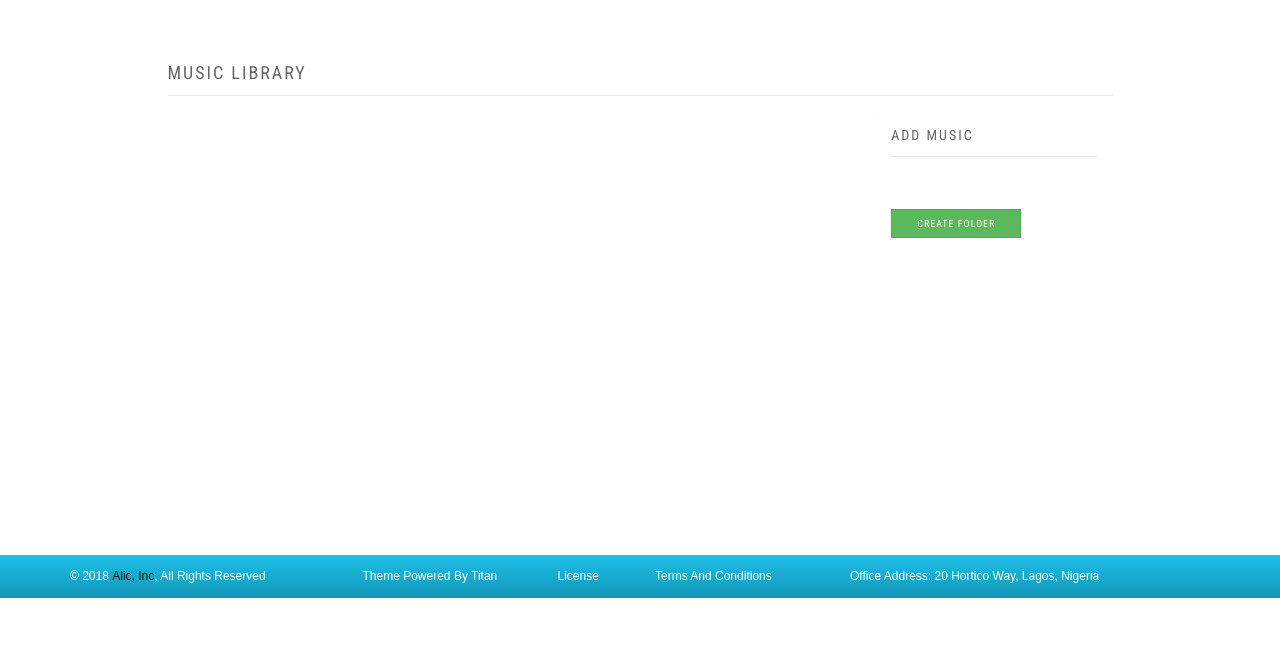
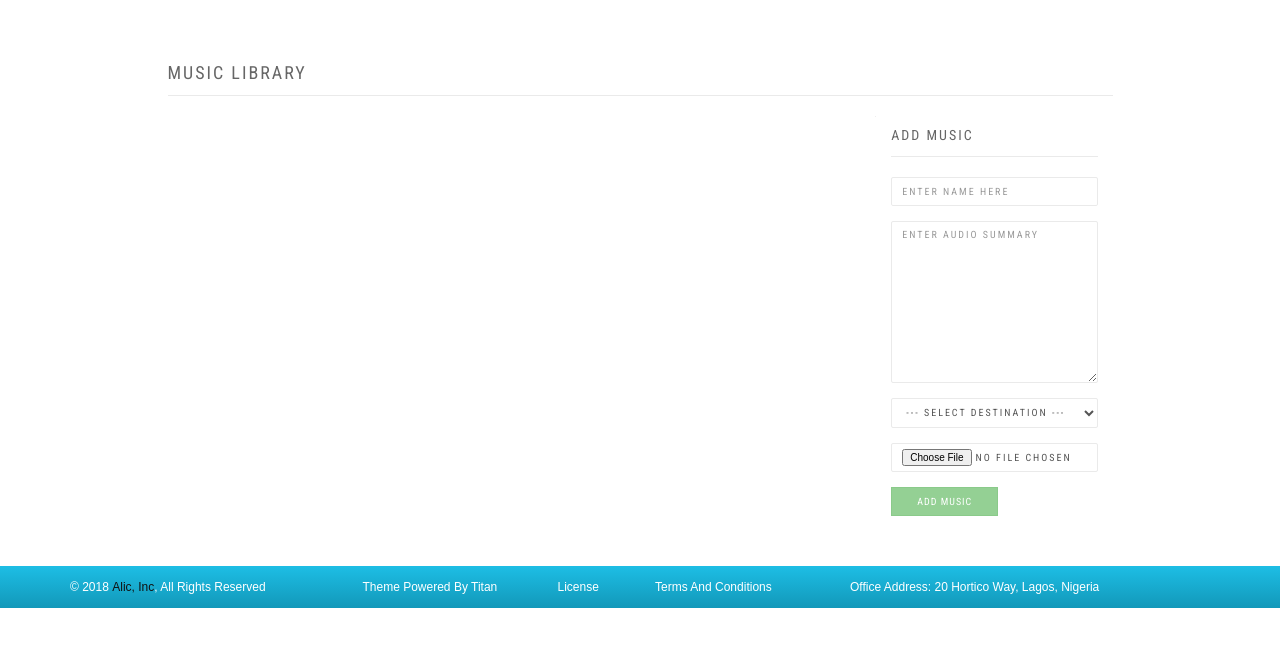
Before and after one commit to alic-xc/FileManager, a Django app: page /audio in a window 1280 px wide. Shown: the part 50-697 px from the top of the page. Run offline with Django 3.2, Linux system fonts and the light colour scheme; data that the repository does not hold is empty; some libraries are stand-ins or nearby versions; some web fonts are replaced.

Commit message:
working on audio in both view and model

```diff
--- a/Manager/forms.py
+++ b/Manager/forms.py
@@ -1,6 +1,8 @@
 from django import forms
+from .models import Folder
 
-class folderForm(forms.Form):
+
+class FolderForm(forms.Form):
     folder_name = forms.CharField(label='Folder Name', max_length=50,
                                   widget= forms.TextInput(
                                       attrs={'placeholder':'Type Folder Name Here','class':'form-control input-sm'}) )
@@ -9,26 +11,38 @@ class folderForm(forms.Form):
                                widget= forms.Select(attrs={'class':'form-control input-sm'}),
                                )
 
-class videoForm():
-    pass
 
-class pictureForm():
-    pass
-
-class documentForm():
-    pass
-
-class audioForm(forms.Form):
+class AudioForm(forms.Form):
 
     name = forms.CharField(label='Audio Name', max_length=50,
                                  widget=forms.TextInput(
-                                     attrs={'placeholder':'Enter Name Here','class':'form-control input-sm'}))
-    format = forms.ChoiceField(label='Audio Format',
-                             choices=(('','--select Audio format--'),('MP3','MP3'),('WMA','WMA'),('WAV'),('WAV')),
-                             widget=forms.TextInput(
-                                 attrs={'class':'form-control input-sm'}
-                             ))
+                                   attrs={'placeholder':'Enter Name Here','class':'form-control input-sm','id':'audio'}))
+
+    size = forms.IntegerField(
+                              widget=forms.HiddenInput(
+                                   attrs={'id':'size'})
+                              )
+
+
     summary = forms.CharField(label='Audio Summary', max_length=200,
-                              widget=forms.TextInput(
+                              widget=forms.Textarea(
                                   attrs={'placeholder':'Enter Audio Summary','class':'form-control input-sm'}
                               ))
+    folder = forms.ChoiceField(label='folder', choices=(Folder.objects.values('id','name')),
+                               )
+
+    folder = forms.ModelChoiceField(queryset=Folder.objects.all(), empty_label="--- select destination ---",
+                                    widget=forms.Select(attrs={'class':'form-control input-sm'}))
+
+    file = forms.FileField(label='Upload file',
+                           widget=forms.FileInput(
+                               attrs={'class':'form-control input-sm','id':'audio-file','accept':'.mp3,.wma,.wav'}))
+
+class VideoForm():
+    pass
+
+class PictureForm():
+    pass
+
+class DocumentForm():
+    pass
--- a/Manager/templates/Manager/app/audio.html
+++ b/Manager/templates/Manager/app/audio.html
@@ -1,7 +1,7 @@
 {% extends 'Manager/layout/skeleton.html' %}
 
 {% block title %}
-  Folder Section
+  Audio
 {% endblock %}
 
 {% block style %}
@@ -54,20 +54,20 @@
         }
       }
 
-      let body = document.querySelector("body")
-      body.onkeyup = function(e){
-        if(e.key == 'Control'){
-            elem.style.display = 'block'
-        }
-      }
+       let a = document.querySelector('#audio-file').onblur = function(){
+          let audio = this.files[0]
+          if(audio.type != 'audio/mp3' && audio.type  != 'audio/wav' && audio.type != 'audio/wma'){
+              document.querySelector('#audio-file').value =''
+              document.querySelector('#error').innerHTML = "<span>File Error. Check the input</span>"
 
-       let t = document.querySelectorAll('.folder')
-       t.forEach(function(e){
-         e.onclick = function(){
-             location.href = `folder/${this.id}`
+          }
 
-         }
-       })
+          if(audio.size < 1000 ){
+              document.querySelector('#size').value =''
+              document.querySelector('#audio-file').value =''
+              document.querySelector('#error').innerHTML = "<span>Size Error. Check the file</span>"
+          }
+     }
 
     })
 </script>
@@ -140,20 +140,32 @@
                   <h5 class="font-alt mb-0">Add Music</h5>
                   <hr class="divider-w mt-10 mb-20">
 
-                  <form class="form-horizontal"  method="post">
+                  <form class="form-horizontal"  method="post" onsubmit="validator()" enctype="multipart/form-data">
                     {% csrf_token %}
+                    <div class="alert alert-danger" id='error' style='display:none'>
+                    </div>
                       <div class="form-group">
                         <div class="col-sm-12">
-                          {{ form.audio }}
+                          {{ audio.name }}
                         </div>
-
+                      </div>
+                          {{ audio.size }}
+                      <div class="form-group">
+                        <div class="col-sm-12">
+                        {{ audio.summary }}
+                      </div>
                       </div>
                       <div class="form-group">
                         <div class="col-sm-12">
-                        {{ form.status }}
+                        {{ audio.folder }}
+                        </div>
+                      </div>
+                      <div class="form-group">
+                        <div class="col-sm-12">
+                        {{ audio.file }}
                       </div>
                       </div>
-                      <button type="submit" name="button" class='btn btn-success btn-sm' >Create Folder</button>
+                      <button type="submit"   disabled name="button" class='btn btn-success btn-sm' >Add Music</button>
                   </form>
                 </div>
               </div>
--- a/Manager/views.py
+++ b/Manager/views.py
@@ -2,26 +2,26 @@ from django.shortcuts import render
 from django.http import HttpResponse, HttpResponseRedirect
 from django.urls import reverse
 from django.contrib import messages
-from .forms import folderForm
+from .forms import FolderForm, AudioForm
 from .models import *
 from django.db import connection
-import json
+
+#third party module
+from pydub import AudioSegment
 import os
 
+
 # Create your views here.
-
-
-
 def homepage(request):
 
-    return render(request, "Manager/app/homepage.html", )
+    return render(request, "Manager/app/homepage.html" )
 
 
 def directory(request):
 
     if request.method == 'POST':
 
-        folder_form = folderForm(request.POST)
+        folder_form = FolderForm(request.POST)
 
         if folder_form.is_valid():
 
@@ -44,10 +44,6 @@ def directory(request):
                 folder.save()
 
                 messages.success(request, "Folder created successfully")
-
-
-                # folder = Folder(name)
-
             except Exception as err:
                 messages.error(request,err)
 
@@ -56,7 +52,7 @@ def directory(request):
     context = {
         'recently': Folder.custom.created_recently()[:3],
         'directories': Folder.objects.all(),
-        'form': folderForm()
+        'form': FolderForm()
     }
     return render(request, "Manager/app/folder.html", context=context)
 
@@ -72,13 +68,28 @@ def view_directory(request, folder):
                                                                     'document':['DOC','PDF'],
                                                                     'picture':['JPG','PNG','GIF']})
 
+
 def audio(request):
 
+    if request.method == 'POST':
+
+        form = AudioForm(request.POST, request.FILES)
+        if form.is_valid():
+
+            format = str(request.FILES['file']).rsplit(".")[-1]
+            audio_tem = AudioSegment.from_file(request.FILES['file'],format=format)
+            lenght = len(audio_tem) / 1000
+
+
+            print(size)
+            # pass
+
     context = {
-        'music': Audio.objects.all()
+        'music': Audio.objects.all(),
+        'audio':AudioForm()
     }
 
-    return render(request, "Manager/app/audio.html")
+    return render(request, "Manager/app/audio.html", context=context)
 
 def play_audio(request, filename):
     pass
```
